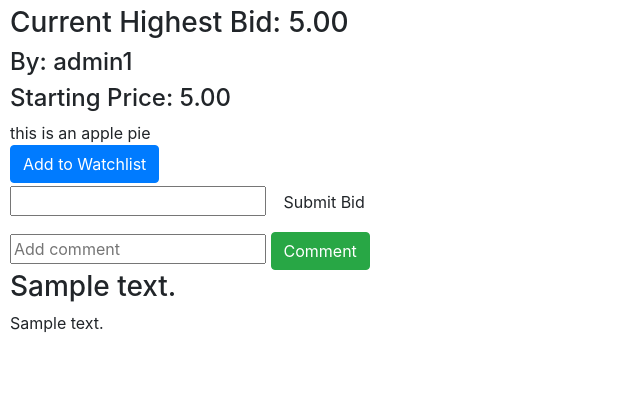
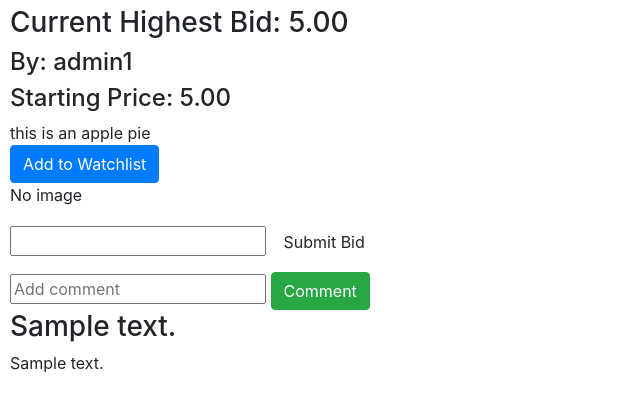
Before and after one commit to cday-run/eCommerce-eBay-Clone, a Django app: page /listed/1 in a window 1280 px wide. Shown: the part 213-625 px from the top of the page, without its empty margins (0-640 px from the left). Run offline with Django 3.2, Linux system fonts and the light colour scheme; a user stored in the database is signed in; data comes from the database, SQL or seed files in the repository; both versions use the stored data as it was after the commit; tables that the repository leaves empty hold one stand-in row (values such as "Sample post"); some libraries are stand-ins or nearby versions.

Commit message:
added image to listing page

```diff
--- a/auctions/models.py
+++ b/auctions/models.py
@@ -15,6 +15,7 @@ class Listing(models.Model):
 	category = models.CharField(max_length=12, default="no category")
 	image = models.CharField(max_length=255, default="no image")
 	listing_date = models.DateField(default=0000-00-00)
+	available = models.BooleanField(default=True)
 
 	def __str__(self):
 		return f"{self.item_name} {self.seller} {self.category} {self.price}"
--- a/auctions/templates/auctions/listed.html
+++ b/auctions/templates/auctions/listed.html
@@ -4,6 +4,10 @@
 {% block body %}
 
 	<h1>{{ title }}</h1>
+	<!-- Notify who the auction winner is if it is closed -->
+	{% if available == False %}
+		<h2>Congratulations {{ winner }} on winning the auction!</h2>
+	{% else %}
 		<!-- display alert message if criteria is met in views -->
 	    {% if messages %}
 	    	<div class="messages">
@@ -34,6 +38,11 @@
 					{% csrf_token %}
 					<button class="btn btn-primary" type="submit">Add to Watchlist</button>
 				</form>
+				{% if item.image %}
+                	<a href="{{ item.image }}" target="blank">See Image</a>
+            	{% else %}
+                	<p>No image</p>
+           		{% endif %}
 				<form action="{% url 'bid' item_id=listed_id %}" method="post">
 					{% csrf_token %}
 					<input name="new_bid" class="form-group" type="number" step="0.01">
@@ -54,5 +63,6 @@
 				{% endfor %}
 			</div>
 		{% endif %}
+	{% endif %}
 
 {% endblock %}
```
Also changed, not shown: auctions/migrations/0003_listing_available.py (added), db.sqlite3. Lines whose indentation alone changed are shown as unchanged.
